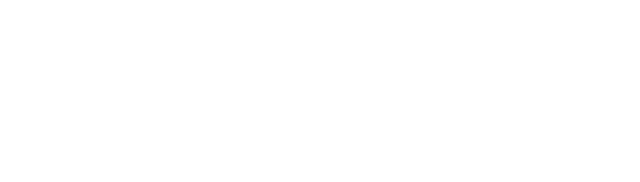
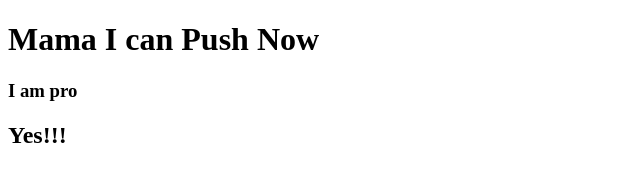
Before and after one commit to SaifurRahmanBijoy/my-second-repo, a plain HTML site: page index.html in a window 1280 px wide. Shown: the whole page, without its empty margins (0-640 px from the left). Drawn offline with Linux system fonts and the light colour scheme.

Commit message:
Added header

```diff
--- a/index.html
+++ b/index.html
@@ -4,9 +4,11 @@
     <meta charset="UTF-8">
     <meta http-equiv="X-UA-Compatible" content="IE=edge">
     <meta name="viewport" content="width=device-width, initial-scale=1.0">
-    <title>My Second Repo</title>
+    <title>My Second Rp</title>
 </head>
 <body>
-
+    <h1>Mama I can Push Now</h1>
+    <h3>I am pro</h3>
+    <h2>Yes!!!</h2>
 </body>
 </html>
```
